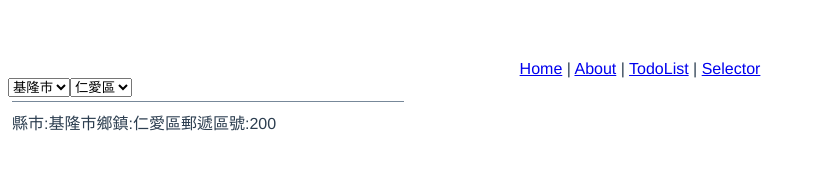
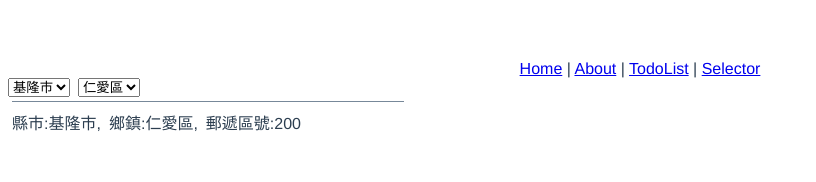
Before and after one commit to shuliu/vuecli-todolist, a Vue app: page /selector in a window 1280 px wide. Shown: the top 182 px of the page, without its empty margins (0-816 px from the left). Built offline with nearby package versions, Linux system fonts and the light colour scheme.

Commit message:
style update

```diff
--- a/src/views/Selector.vue
+++ b/src/views/Selector.vue
@@ -100,10 +100,26 @@ export default {
   text-align: left;
 }
 
+select {
+  margin-right: 8px;
+}
+
 .list {
   padding: 8px 0;
   margin: 4px;
   border-top: 1px solid lightslategrey;
+}
+
+span {
+  padding-right: 8px;
+}
+
+span::after {
+  content: ",";
+}
+
+.list span:last-child::after {
+  content: "";
 }
 
 span.city::before {
```
